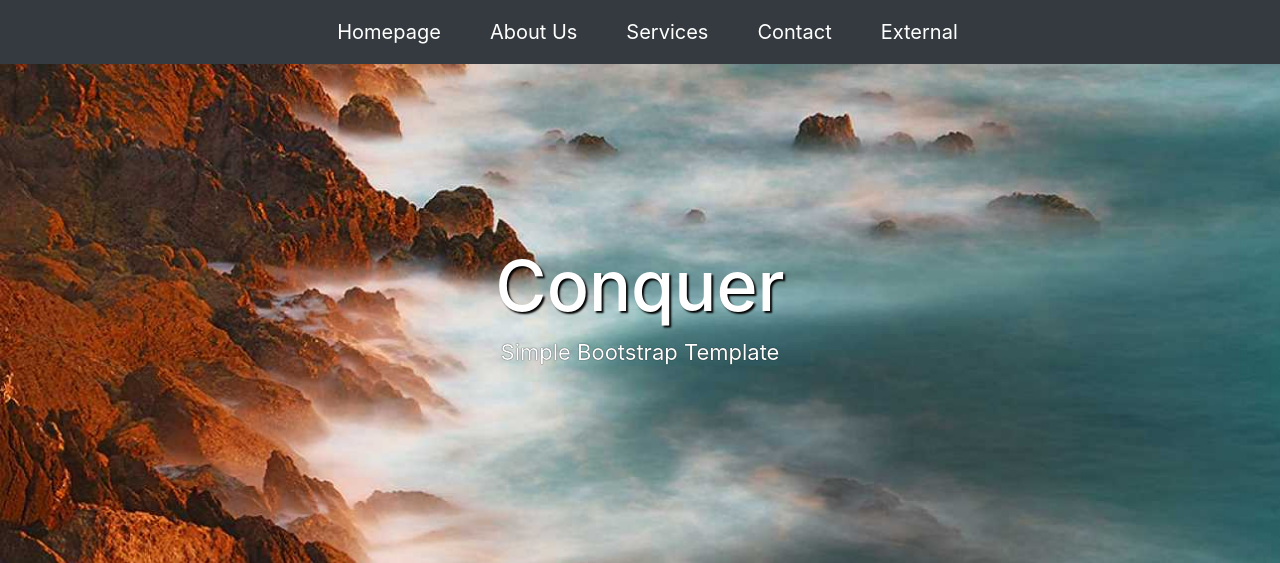
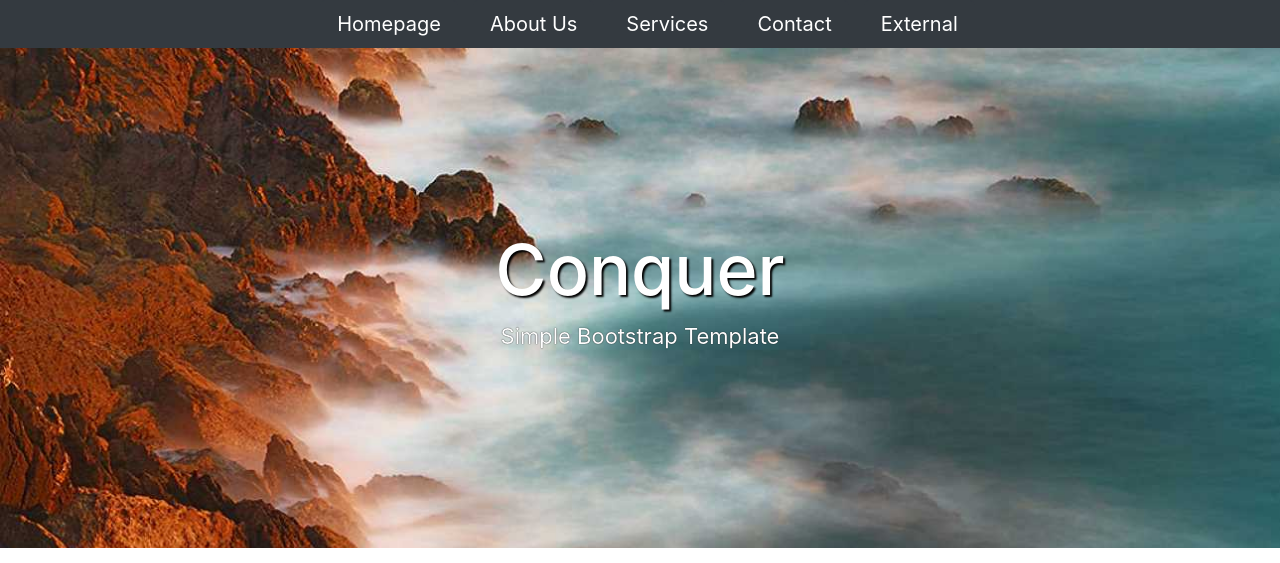
Before and after one commit to jonathanalves25/curso_pzp, a PHP site: page /one_page/index.html in a window 1280 px wide. Shown: the top 563 px of the page. Run offline with PHP 8.4, Linux system fonts and the light colour scheme.

Commit message:
corrigindo erros2

```diff
--- a/bootstrap4/one_page/style.css
+++ b/bootstrap4/one_page/style.css
@@ -1,6 +1,12 @@
 .container-fluid {
     margin:0;
     padding:0;
+}
+
+.navbar {
+    width:100%;
+    padding:0;
+    margin:0;
 }
 
 .navbar-collapse {
```
